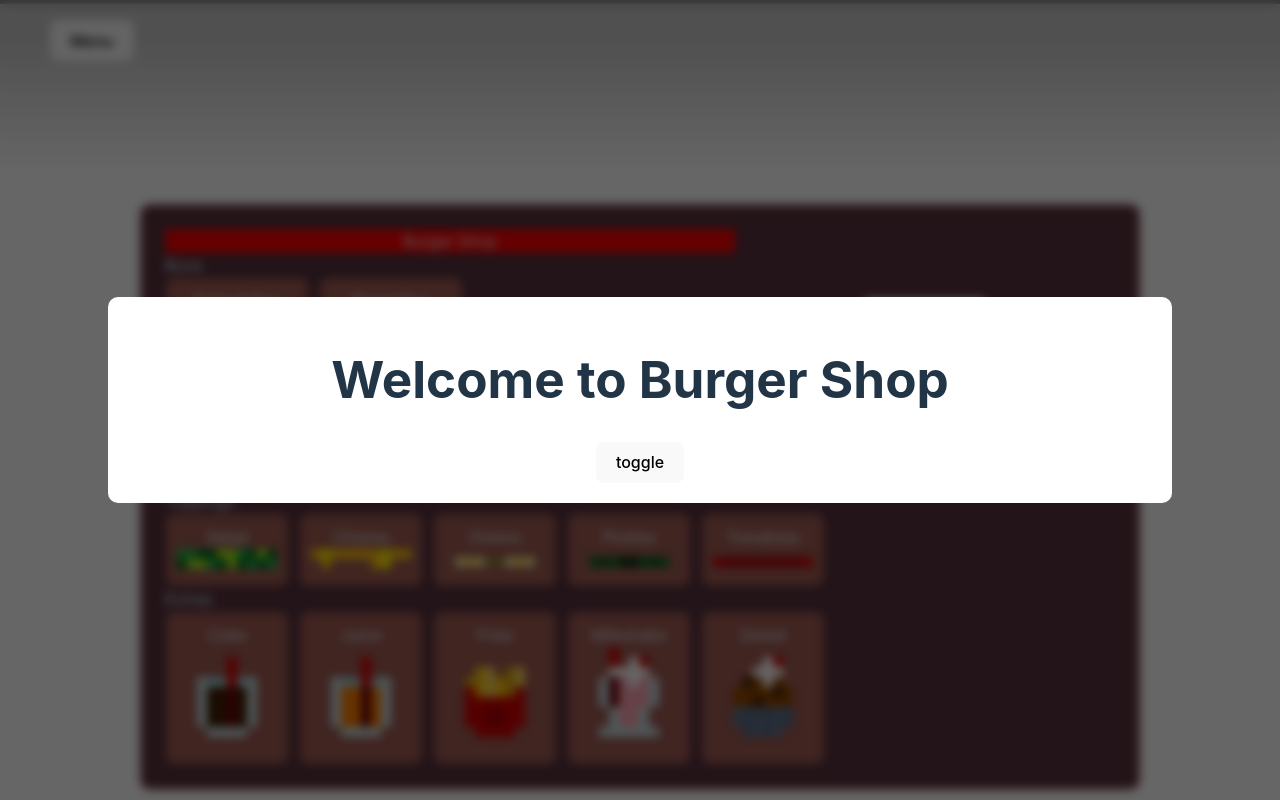
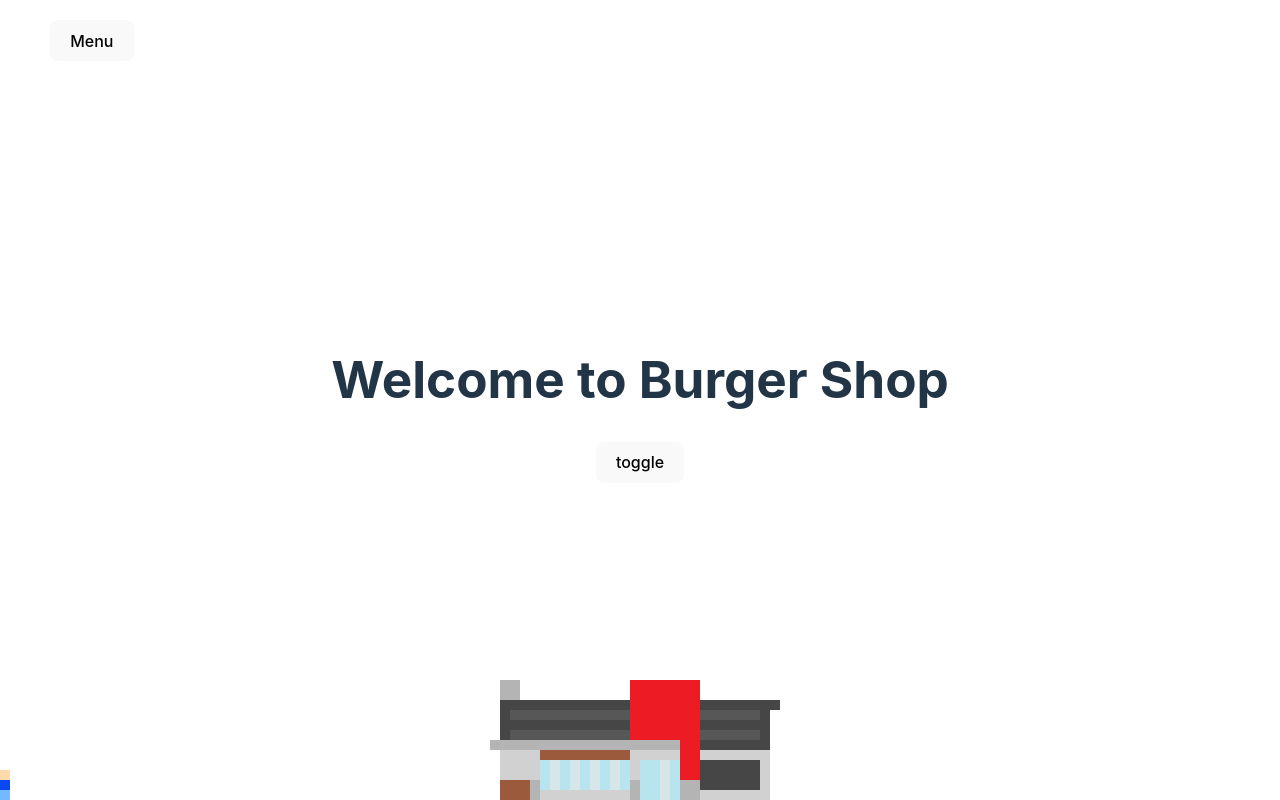
Before and after one commit to caoimvin/BurgerShop, a React (Vite) app: page / in a window 1280 px wide. Shown: the top 800 px of the page. Built offline with nearby package versions, Linux system fonts and the light colour scheme.

Commit message:
better position for game menu ?

```diff
--- a/src/Game.module.css
+++ b/src/Game.module.css
@@ -1,9 +1,9 @@
 .game_menu {
-    position: fixed;
+    /* position: fixed; */
     width: 100vw;
     height: 100vh;
-    background: rgba(0, 0, 0, 0.6);
-    backdrop-filter: blur(5px);
+    /* background: rgba(0, 0, 0, 0.6); */
+    /* backdrop-filter: blur(5px); */
     top: 0;
     left: 0;
     z-index: 100;
```
